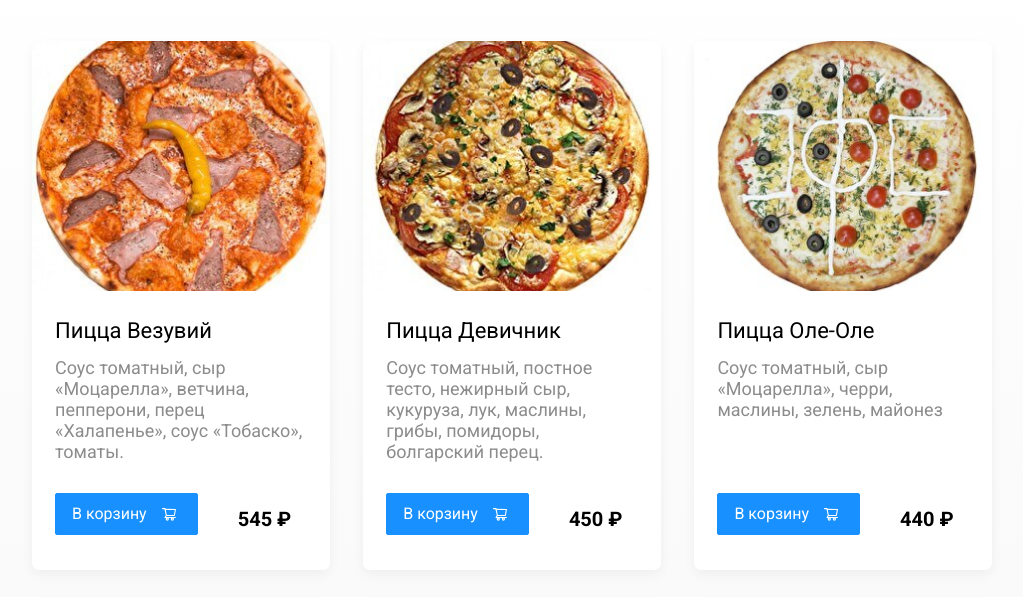
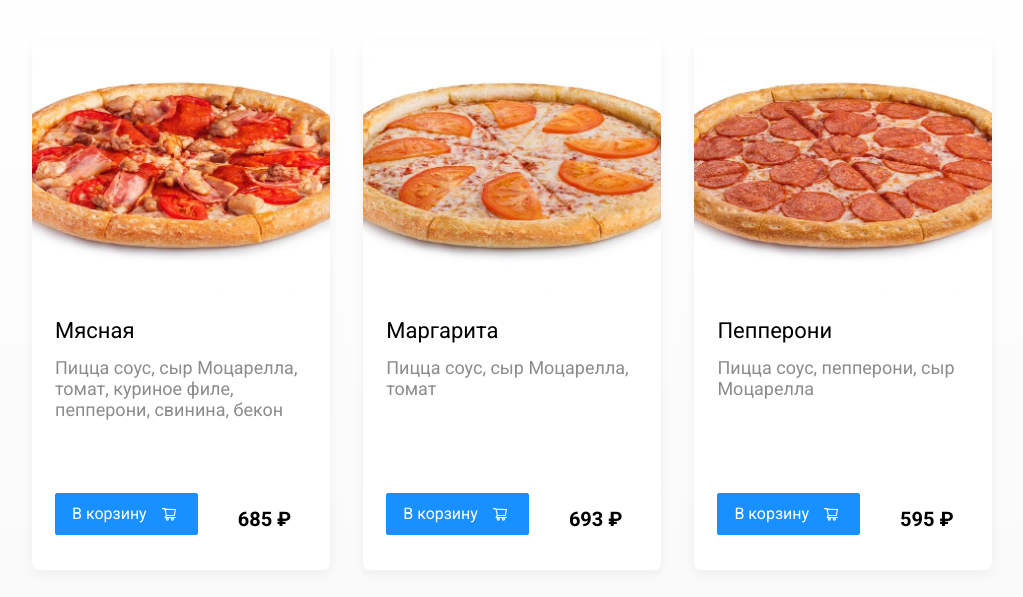
Before and after one commit to vrbr/DeliveryFood, a plain HTML site: page restaurant.html in a window 1280 px wide. Shown: the part 171-768 px from the top of the page, without its empty margins (128-1151 px from the left). Drawn offline with Linux system fonts and the light colour scheme.

Commit message:
Динамический вывод меню в карточках ресторанов

```diff
--- a/js/menu.js
+++ b/js/menu.js
@@ -1,7 +1,34 @@
 const restourant = 'food-band';
+const cardsMenu = document.querySelector('.cards-menu');
 
 const renderItems = (data) => {
-    console.log(data);
+    data.forEach(({ description, id, image, name, price }) => {
+        const card = document.createElement('div');
+
+        card.classList.add('card');
+        card.innerHTML = `
+            <img src="${image}" alt="${name}" class="card-image" />
+            <div class="card-text">
+                <div class="card-heading">
+                    <h3 class="card-title card-title-reg">${name}</h3>
+                </div>
+                <div class="card-info">
+                    <div class="ingredients">
+                        ${description}
+                    </div>
+                </div>
+                <div class="card-buttons">
+                    <button class="button button-primary button-add-cart">
+                        <span class="button-card-text">В корзину</span>
+                        <span class="button-cart-svg"></span>
+                    </button>
+                    <strong class="card-price-bold">${price} ₽</strong>
+                </div>
+            </div>
+        `
+        cardsMenu.append(card);
+        console.log(card);
+    })
 }
 
 fetch(`./db/${restourant}.json`)
--- a/js/partners.js
+++ b/js/partners.js
@@ -27,7 +27,6 @@ const renderItems = (data) => {
         `
 
         cardsRestaurants.append(a);
-        console.log(a);
     });
 }
 
--- a/restaurant.html
+++ b/restaurant.html
@@ -54,20 +54,20 @@
 					</div>
 					<!-- /.card-info -->
 				</div>
+
 				<div class="cards cards-menu">
-					<div class="card">
+
+					<!-- <div class="card">
 						<img src="img/pizza-plus/pizza-vesuvius.jpg" alt="image" class="card-image" />
 						<div class="card-text">
 							<div class="card-heading">
 								<h3 class="card-title card-title-reg">Пицца Везувий</h3>
 							</div>
-							<!-- /.card-heading -->
 							<div class="card-info">
 								<div class="ingredients">Соус томатный, сыр «Моцарелла», ветчина, пепперони, перец
 									«Халапенье», соус «Тобаско», томаты.
 								</div>
 							</div>
-							<!-- /.card-info -->
 							<div class="card-buttons">
 								<button class="button button-primary button-add-cart">
 									<span class="button-card-text">В корзину</span>
@@ -76,24 +76,20 @@
 								<strong class="card-price-bold">545 ₽</strong>
 							</div>
 						</div>
-						<!-- /.card-text -->
-					</div>
-					<!-- /.card -->
+					</div> -->
 
-					<div class="card">
+					<!-- <div class="card">
 						<img src="img/pizza-plus/pizza-girls.jpg" alt="image" class="card-image" />
 						<div class="card-text">
 							<div class="card-heading">
 								<h3 class="card-title card-title-reg">Пицца Девичник</h3>
 							</div>
-							<!-- /.card-heading -->
 							<div class="card-info">
 								<div class="ingredients">Соус томатный, постное тесто, нежирный сыр, кукуруза, лук,
 									маслины,
 									грибы, помидоры, болгарский перец.
 								</div>
 							</div>
-							<!-- /.card-info -->
 							<div class="card-buttons">
 								<button class="button button-primary button-add-cart">
 									<span class="button-card-text">В корзину</span>
@@ -102,22 +98,18 @@
 								<strong class="card-price-bold">450 ₽</strong>
 							</div>
 						</div>
-						<!-- /.card-text -->
-					</div>
-					<!-- /.card -->
+					</div> -->
 
-					<div class="card">
+					<!-- <div class="card">
 						<img src="img/pizza-plus/pizza-oleole.jpg" alt="image" class="card-image" />
 						<div class="card-text">
 							<div class="card-heading">
 								<h3 class="card-title card-title-reg">Пицца Оле-Оле</h3>
 							</div>
-							<!-- /.card-heading -->
 							<div class="card-info">
 								<div class="ingredients">Соус томатный, сыр «Моцарелла», черри, маслины, зелень, майонез
 								</div>
 							</div>
-							<!-- /.card-info -->
 							<div class="card-buttons">
 								<button class="button button-primary button-add-cart">
 									<span class="button-card-text">В корзину</span>
@@ -126,24 +118,20 @@
 								<strong class="card-price-bold">440 ₽</strong>
 							</div>
 						</div>
-						<!-- /.card-text -->
-					</div>
-					<!-- /.card -->
+					</div> -->
 
-					<div class="card">
+					<!-- <div class="card">
 						<img src="img/pizza-plus/pizza-plus.jpg" alt="image" class="card-image" />
 						<div class="card-text">
 							<div class="card-heading">
 								<h3 class="card-title card-title-reg">Пицца Плюс</h3>
 							</div>
-							<!-- /.card-heading -->
 							<div class="card-info">
 								<div class="ingredients">Соус томатный, сыр «Моцарелла», сыр «Чеддер», томаты,
 									пепперони,
 									телятина, грибы, бекон, болгарский перец.
 								</div>
 							</div>
-							<!-- /.card-info -->
 							<div class="card-buttons">
 								<button class="button button-primary button-add-cart">
 									<span class="button-card-text">В корзину</span>
@@ -152,21 +140,17 @@
 								<strong class="card-price-bold">805 ₽</strong>
 							</div>
 						</div>
-						<!-- /.card-text -->
-					</div>
-					<!-- /.card -->
+					</div> -->
 
-					<div class="card">
+					<!-- <div class="card">
 						<img src="img/pizza-plus/pizza-hawaiian.jpg" alt="image" class="card-image" />
 						<div class="card-text">
 							<div class="card-heading">
 								<h3 class="card-title card-title-reg">Пицца Гавайская</h3>
 							</div>
-							<!-- /.card-heading -->
 							<div class="card-info">
 								<div class="ingredients">Соус томатный, сыр «Моцарелла», ветчина, ананасы</div>
 							</div>
-							<!-- /.card-info -->
 							<div class="card-buttons">
 								<button class="button button-primary button-add-cart">
 									<span class="button-card-text">В корзину</span>
@@ -175,24 +159,20 @@
 								<strong class="card-price-bold">440 ₽</strong>
 							</div>
 						</div>
-						<!-- /.card-text -->
-					</div>
-					<!-- /.card -->
+					</div> -->
 
-					<div class="card">
+					<!-- <div class="card">
 						<img src="img/pizza-plus/pizza-classic.jpg" alt="image" class="card-image" />
 						<div class="card-text">
 							<div class="card-heading">
 								<h3 class="card-title card-title-reg">Пицца Классика</h3>
 							</div>
-							<!-- /.card-heading -->
 							<div class="card-info">
 								<div class="ingredients">Соус томатный, сыр «Моцарелла», сыр «Пармезан», ветчина,
 									салями,
 									грибы.
 								</div>
 							</div>
-							<!-- /.card-info -->
 							<div class="card-buttons">
 								<button class="button button-primary button-add-cart">
 									<span class="button-card-text">В корзину</span>
@@ -201,9 +181,8 @@
 								<strong class="card-price-bold">510 ₽</strong>
 							</div>
 						</div>
-						<!-- /.card-text -->
-					</div>
-					<!-- /.card -->
+					</div> -->
+
 				</div>
 				<!-- /.cards -->
 			</section>
```
